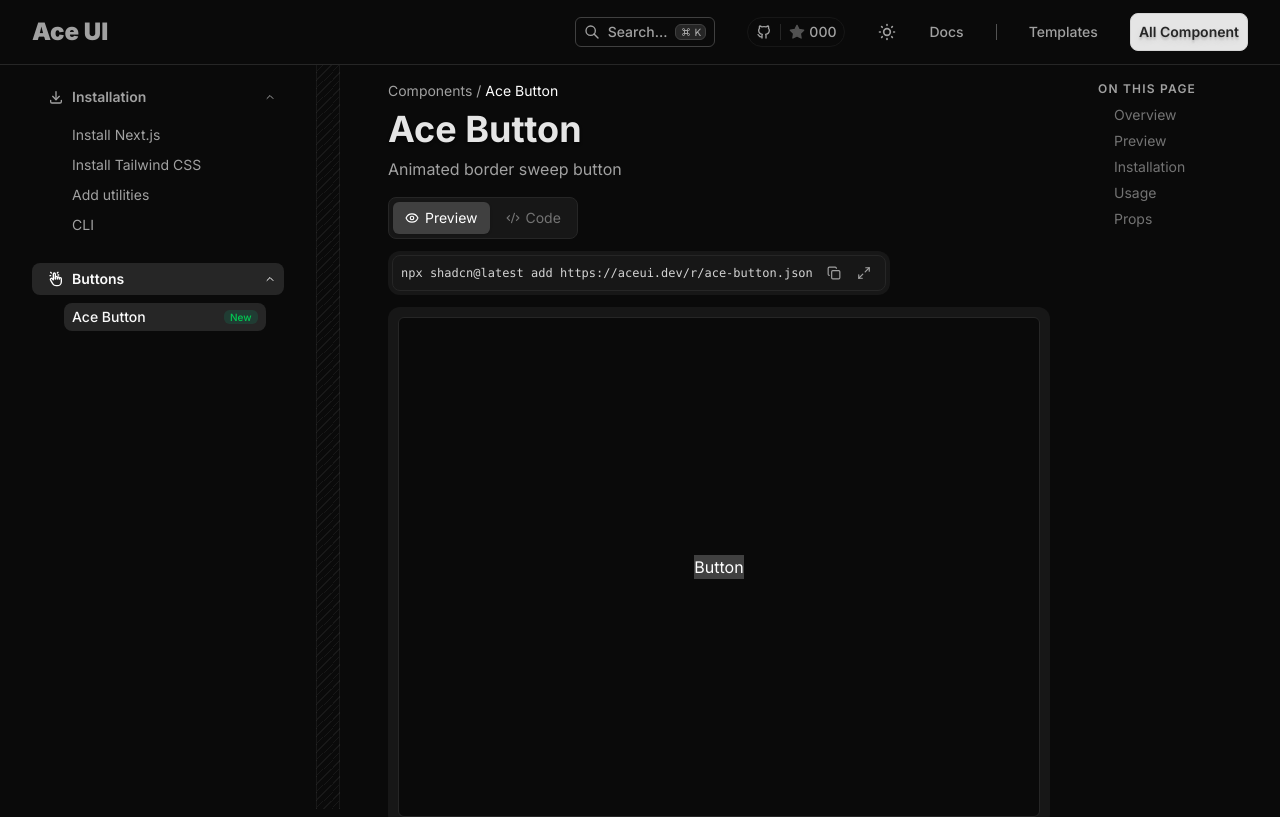
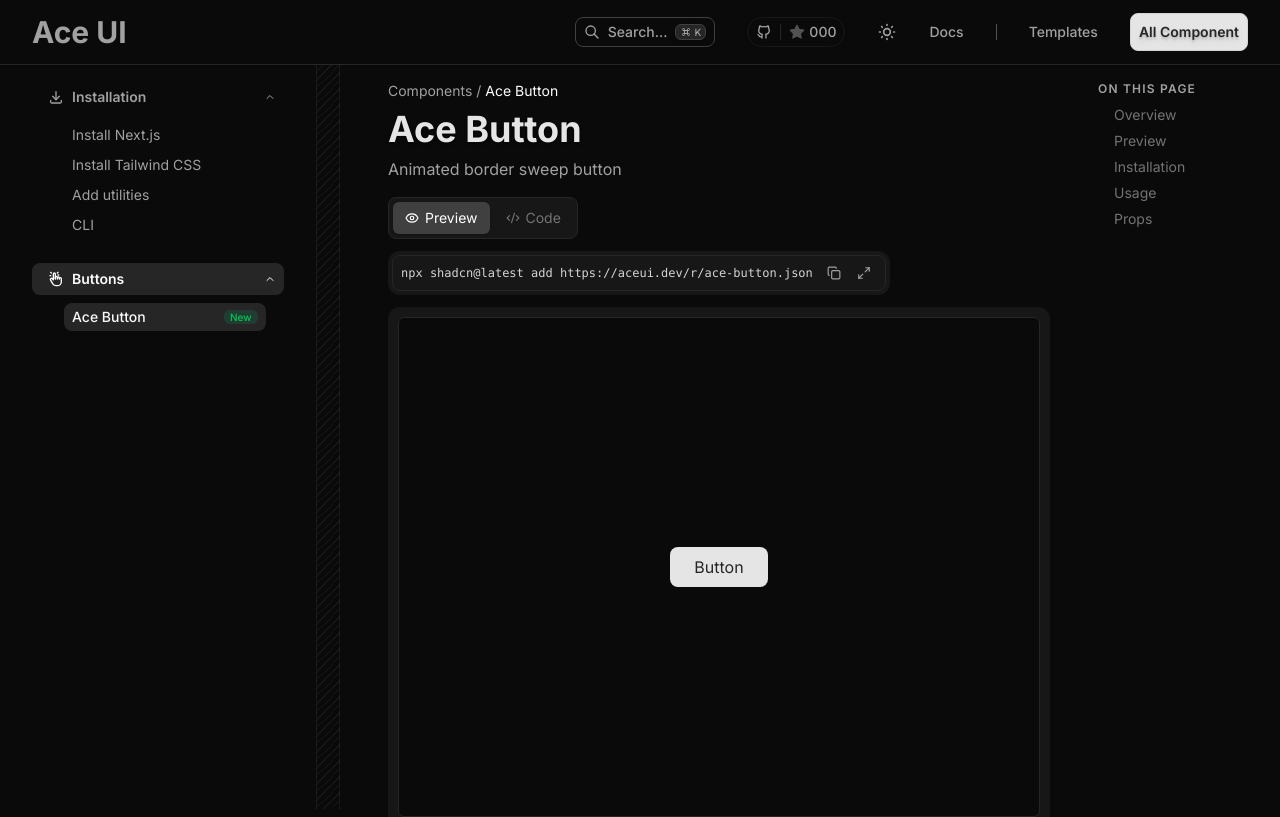
Before and after one commit to PrathamSingh1/Aceui, a Next.js app: page /components/ace-button in a window 1280 px wide. Shown: the top 817 px of the page. Built offline with nearby package versions, Linux system fonts and the light colour scheme.

Commit message:
fixed nav

```diff
--- a/src/components/layout/navbar.tsx
+++ b/src/components/layout/navbar.tsx
@@ -25,19 +25,19 @@
   }
   return (
     <div className="bg-light dark:bg-dark sticky top-0 right-0 left-0 z-50 h-[65px] w-full">
-      <div className="flex h-full items-center justify-between border-b border-neutral-800 px-8 text-sm font-[500] text-neutral-400">
+      <div className="flex h-full items-center justify-between border-b border-neutral-800 px-8 text-sm font-[500] text-neutral-800 dark:text-neutral-400">
         <div>
           {/* logo */}
           <Link href="/">
-            <h2 className="text-2xl font-black">Ace UI</h2>
+            <h2 className="text-3xl font-bold">Ace UI</h2>
           </Link>
         </div>
         <div className="flex items-center gap-8">
           {/* search */}
-          <div className="flex items-center gap-2 rounded-md border border-neutral-700 px-2 py-1">
+          <div className="dark:bg-dark flex items-center gap-2 rounded-lg border border-neutral-200 bg-neutral-100 px-2 py-1 shadow-xs dark:border-neutral-700">
             <IconSearch className="h-4 w-4" />
             <p>Search...</p>
-            <div className="flex items-center gap-0.5 rounded-md border border-neutral-700 bg-neutral-800 px-1 py-0">
+            <div className="flex items-center gap-0.5 rounded-md border border-neutral-200 px-1 py-0 shadow-sm dark:border-neutral-700 dark:bg-neutral-800">
               <IconCommand className="h-3 w-3" />
               <p className="text-[10px]">K</p>
             </div>
--- a/src/components/ui/ace-button.tsx
+++ b/src/components/ui/ace-button.tsx
@@ -18,7 +18,15 @@
 }: AceButtonProps) {
   const Component = (motion as any)[as] ?? motion.button;
 
-  return <button className={cn("bg-neutral-700")}>Button</button>;
+  return (
+    <button
+      className={cn(
+        "text-md cursor-pointer rounded-lg bg-neutral-800 px-6 py-2 text-neutral-200 dark:bg-neutral-200 dark:text-neutral-800",
+      )}
+    >
+      Button
+    </button>
+  );
 }
 
 AceButton.displayName = "AceButton";
```
